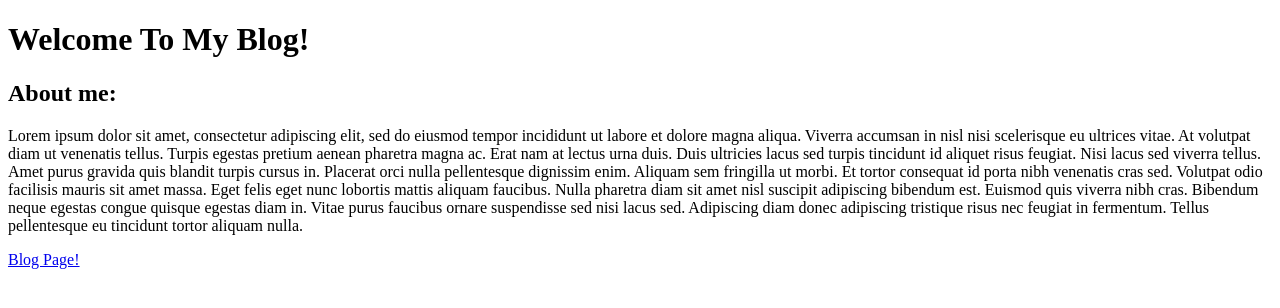
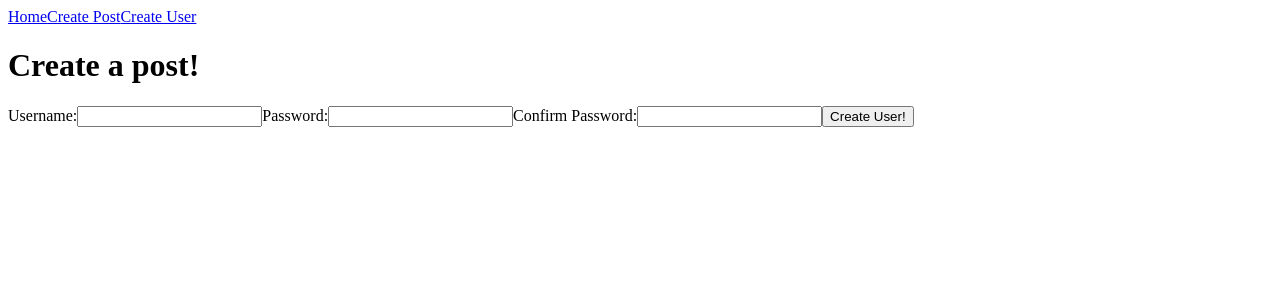
Before and after one commit to TJBaumgartner/Blog-API, a React (Vite) app in the folder client/: page /user/create in a window 1280 px wide. Shown: the top 308 px of the page. Built offline with nearby package versions, Linux system fonts and the light colour scheme; no server answers.

Commit message:
sign up form created

```diff
--- a/client/src/App.jsx
+++ b/client/src/App.jsx
@@ -5,6 +5,7 @@ import Index from './components/Index'
 import Blog from './components/Blog'
 import ErrorPage from './components/ErrorPage'
 import CreatePost from './components/CreatePost'
+import Signup from './components/SignUp'
 
 function App() {
 
@@ -34,6 +35,7 @@ function App() {
         <Route path="/posts" element={<Blog
         blogPosts={backendData}
         />}/>
+        <Route path="/user/create" element={<Signup/>}/>
         <Route path="/posts/create" element={<CreatePost/>}/>
         {/* <Route path="/shop/:name/:item" element={<PurchaseItem/>}/> */}
         <Route path="*" element={<ErrorPage/>}/>
--- a/client/src/components/Navbar.jsx
+++ b/client/src/components/Navbar.jsx
@@ -9,7 +9,10 @@ const Navbar = () => {
                 Home
             </Link>
             <Link to="/posts/create">
-                CreatePost
+                Create Post
+            </Link>
+            <Link to="/user/create">
+                Create User
             </Link>
         </div>
   );
--- /dev/null
+++ b/client/src/components/SignUp.jsx
@@ -0,0 +1,74 @@
+import Navbar from './Navbar'
+import {useState} from 'react'
+import { useNavigate } from 'react-router-dom';
+const SignUp = () => {
+    const navigate = useNavigate()
+
+    const [username, setUsername] = useState('')
+    const [password, setPassword] = useState('')
+    const [confirmPassword, setConfirmPassword] = useState('')
+    const [matchPassword, setMatchPassword] = useState(null)
+
+    const handleSubmit = (e) => {
+        e.preventDefault();
+
+        if(password === confirmPassword){
+
+            const user = {username, password}
+
+            fetch('http://localhost:5000/user/create', {
+                method: 'POST',
+                headers: {"Content-Type": "application/json"},
+                body: JSON.stringify(user)
+            })
+            .then(() => {
+                console.log('new user added')
+            })
+            navigate('/')
+        } else {
+            setMatchPassword(false)
+            return;
+        }
+    }
+  return (
+    <div>
+        <Navbar/>
+        <h1>Create a post!</h1>
+            <form action="" method="POST" onSubmit={handleSubmit}>
+                <label htmlFor="username">Username:</label>
+                <input
+                name="username"
+                id="username"
+                type="text"
+                required
+                value={username}
+                onChange={(e) => setUsername(e.target.value)}
+                />
+                <label htmlFor="password">Password:</label>
+                <input
+                name="password"
+                id="password"
+                type="password"
+                required
+                value={password}
+                onChange={(e) => setPassword(e.target.value)}
+                />
+                <label htmlFor="confirmPassword">Confirm Password:</label>
+                <input
+                name="confirmPassword"
+                id="confirmPassword"
+                type="password"
+                required
+                value={confirmPassword}
+                onChange={(e) => setConfirmPassword(e.target.value)}
+                />
+                <button type="submit">Create User!</button>
+            </form>
+            {matchPassword === false &&
+                <h2>Passwords must match</h2>
+            }
+      </div>
+  );
+};
+
+export default SignUp;
```
Also changed, not shown: 2 other files (tests, documents, lock files or other folders).
